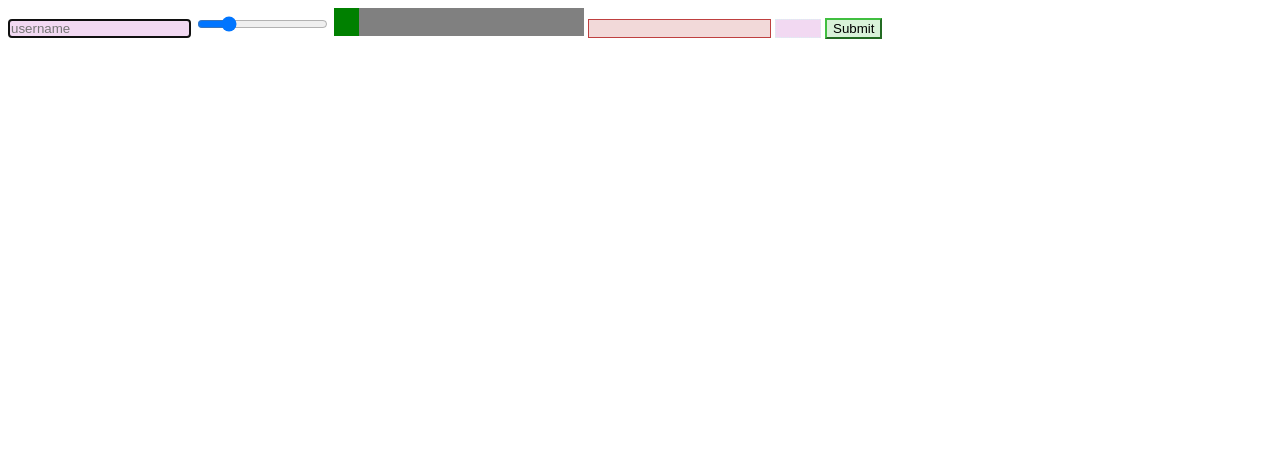
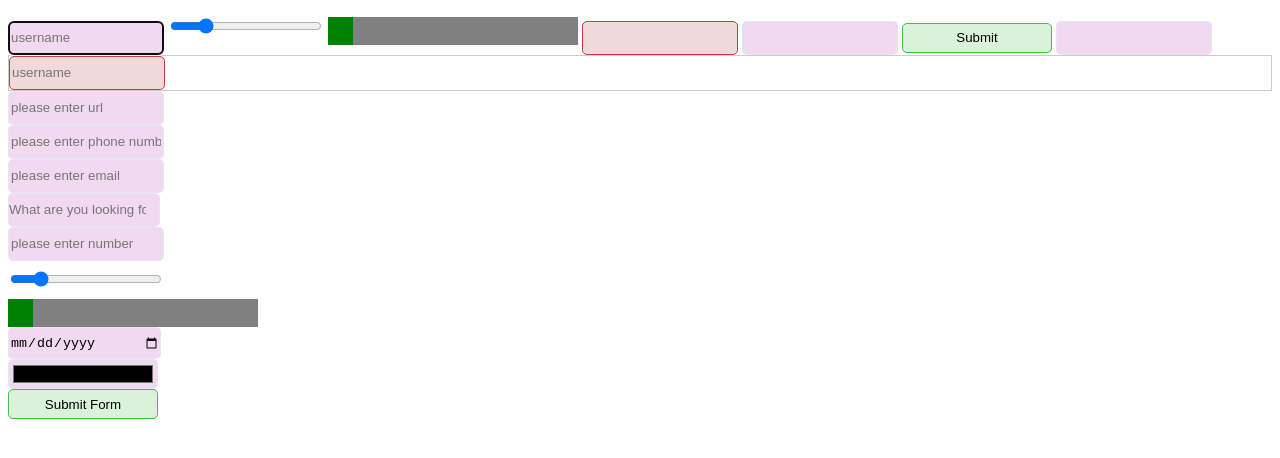
Before and after one commit to jacob-nelson/HTML5-Examples, a plain HTML site: page webforms/inputs.html in a window 1280 px wide. Drawn offline with Linux system fonts and the light colour scheme.

Commit message:
adding more input elements and style

```diff
--- a/webforms/inputs.html
+++ b/webforms/inputs.html
@@ -7,11 +7,33 @@
   <title>HTML5 Web 2.0 Forms</title>
   <meta name="description" content="HTML5 Web 2.0 Forms">
   <meta name="author" content="Jacob Nelson">
+  <script>
+  //alert("hi outside")
+  function setRangeValue(val){
+    //alert("hi inside")
+    console.error("Selected Value => "+val)
+    document.getElementById('rangeValue').innerHTML = val;
+  }
+  </script>
   <style>
+  input[type="search"] {
+    padding: 1px 0;
+      -webkit-appearance: textfield;
+      -moz-appearance: textfield;
+      box-sizing: content-box;
+  }
+
   progress {
   background-color: #f3f3f3;
   height: 28px;
   width: 250px;
+}
+
+input{
+  width: 150px;
+  height: 30px;
+  border: 1px solid brown;
+  border-radius: 5px;
 }
 
 input:required {
@@ -44,6 +66,52 @@ input:out-of-range {
 <input autocomplete="on" id="name" name="name" value="" aria-describedby="name-format" required aria-required=”true” pattern="[A-Za-z-0-9]+\s[A-Za-z-'0-9]+"  title="firstname lastname">
 <input type="number" min="1" max="4" id="numTickets" name="numTickets">
 <input type="submit">
+
+<form>
+  <input type="text" name="languages" list="languages" />
+  <datalist id="languages">
+    <option value="English"></option>
+    <option value="Hindi"></option>
+    <option value="Malayalam"></option>
+    <option value="Gujarati"></option>
+    <option value="Tamil"></option>
+  </datalist>
+  <div style="border: 1px solid #ccc;">
+    <input type="text" placeholder="username" required pattern="^[A-Z0-9]*">
+  </div>
+  <div>
+    <input type="url" placeholder="please enter url" >
+  </div>
+  <div>
+    <input type="tel" placeholder="please enter phone number" >
+  </div>
+  <div>
+    <input type="email" placeholder="please enter email" >
+  </div>
+  <div>
+    <input type="search" placeholder="What are you looking for?" autofocus>
+  </div>
+  <div>
+    <input type="number" placeholder="please enter number" min="5" max="10" step="2">
+  </div>
+  <div>
+    <input type="range" min="2" max="20" step=3 value=5 oninput="setRangeValue(this.value)">&nbsp;
+    <span id="rangeValue"></span>
+  </div>
+  <div>
+    <progress value="10" max="100"></progress>
+  </div>
+
+  <div>
+    <input type="date">
+  </div>
+  <div>
+    <input type="color">
+  </div>
+  <div>
+    <input type="submit" value="Submit Form" />
+  </div>
+</form>
 </form>
 </body>
 </html>
```
